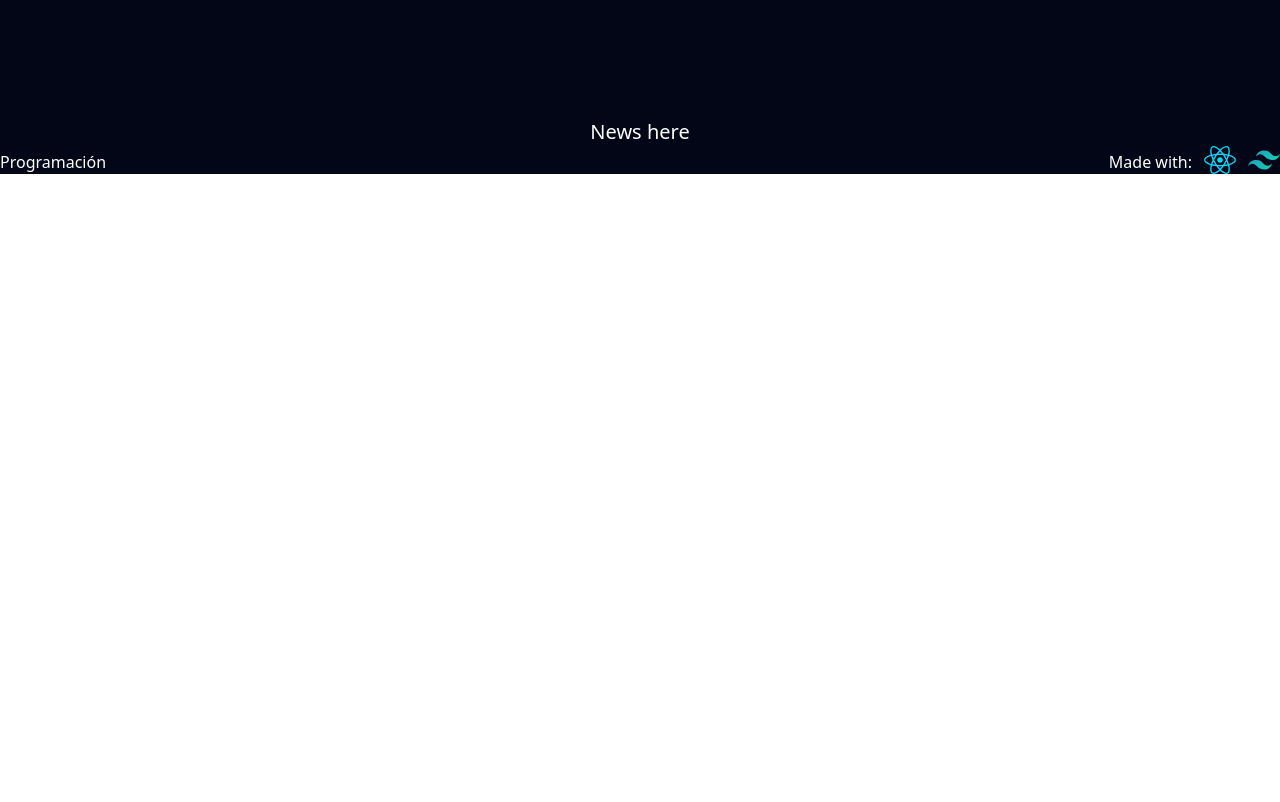
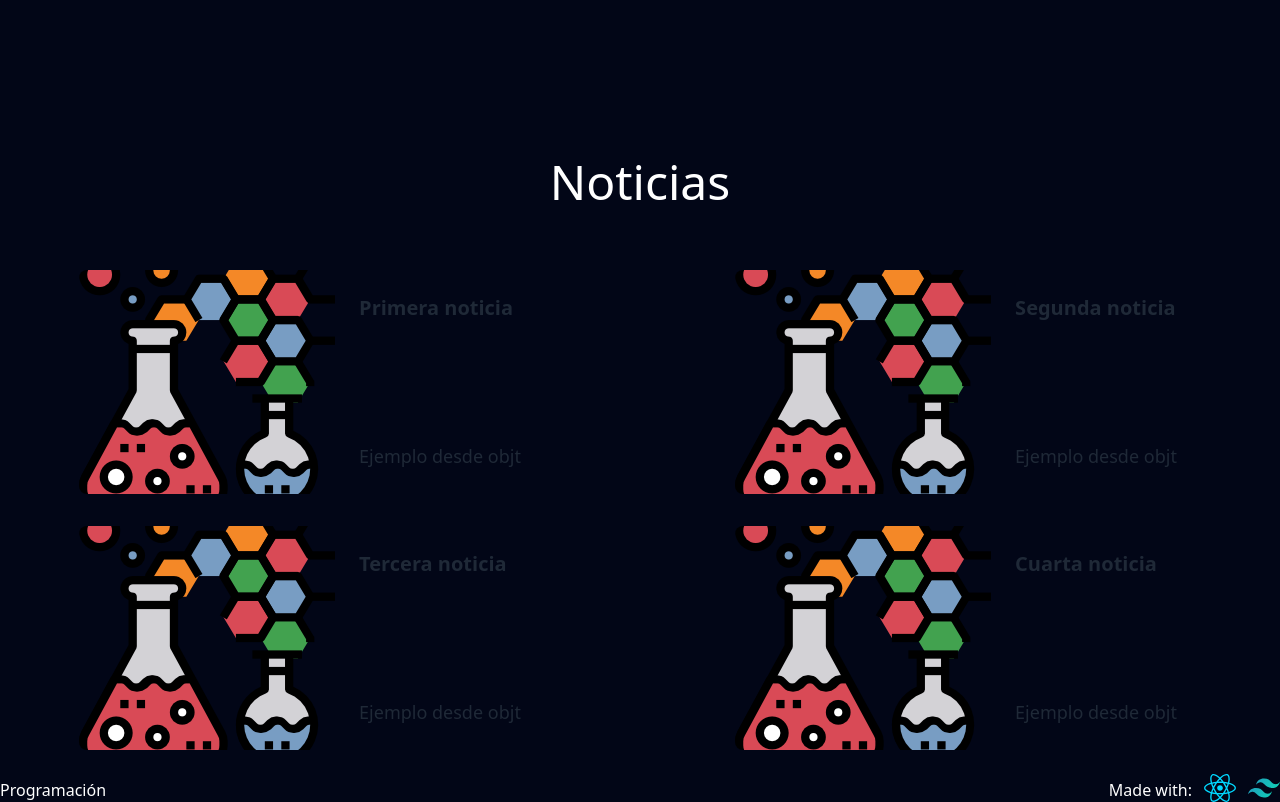
Before and after one commit to leonardoMD2/web-react-tec, a React (Vite) app: page / in a window 1280 px wide. Shown: the part 1390-2192 px from the top of the page. Before the commit the page ends 1564 px from the top, so only its background shows below. Built offline with nearby package versions, Linux system fonts and the light colour scheme.

Commit message:
Querys rdy (espero). Creé la sección de noticias que no es más que la reulización de las entradas de blog. Por otro lado, creé un archivo noticias.json para poder guardar los datos de las entradas que aparecen en el blog, la lógica es primera para la primera entrada, segunda, etc.

```diff
--- /dev/null
+++ b/src/main-components/datos-noticias.json
@@ -0,0 +1,26 @@
+{
+    "primera":
+    {
+    "urlImg1": "/matraz.png",
+    "mainText1": "Primera noticia",
+    "secondaryText1": "Ejemplo desde objt"
+  },
+  "segunda":
+  {
+  "urlImg1": "/matraz.png",
+  "mainText1": "Segunda noticia",
+  "secondaryText1": "Ejemplo desde objt"
+},
+    "tercera":
+{
+"urlImg1": "/matraz.png",
+"mainText1": "Tercera noticia",
+"secondaryText1": "Ejemplo desde objt"
+},
+    "cuarta":
+{
+"urlImg1": "/matraz.png",
+"mainText1": "Cuarta noticia",
+"secondaryText1": "Ejemplo desde objt"
+}
+}
--- a/src/main-components/prog.jsx
+++ b/src/main-components/prog.jsx
@@ -1,5 +1,5 @@
 import '../css/index.css'
-import {Title, MainFooter, NavMain, TitleSecondary, CardLittle, ButtonDownloadDC} from "./usefull-components.jsx"
+import {Title, MainFooter, NavMain, TitleSecondary, CardLittle, ButtonDownloadDC, ContainerGridResponsive, BlogCard} from "./usefull-components.jsx"
 import jsonDataMaterias from './datos-materias.json'
 import jsonDataProyectos from './datos-proyectos.json'
 
@@ -18,7 +18,7 @@ const AppProg = ({mainText,urlImg}) => {
             <ContainerGridResponsive urlImg1={jsonDataProyectos.dataProgram[0].urlImg1} mainText1={jsonDataProyectos.dataProgram[0].mainText1} secondaryText1={jsonDataProyectos.dataProgram[0].secondaryText1}
                 urlImg2={jsonDataProyectos.dataProgram[1].urlImg1} mainText2={jsonDataProyectos.dataProgram[1].mainText1} secondaryText2={jsonDataProyectos.dataProgram[1].secondaryText1}
                 urlImg3={jsonDataProyectos.dataProgram[2].urlImg1} mainText3={jsonDataProyectos.dataProgram[2].mainText1} secondaryText3={jsonDataProyectos.dataProgram[2].secondaryText1}
-                urlImg4={jsonDataProyectos.dataProgram[3].urlImg1} mainText4={jsonDataProyectos.dataProgram[3].mainText1} secondaryText4={jsonDataProyectos.dataProgram[3].secondaryText1}
+                urlImg4={jsonDataProyectos.dataProgram[3].urlImg1} mainText4={jsonDataProyectos.dataProgram[3].mainText1} secondaryText4={jsonDataProyectos.dataProgram[3].secondaryText1} btn={true}
             />
             <TitleSecondary title='Laboratorios específicos'/>
 
@@ -28,54 +28,13 @@ const AppProg = ({mainText,urlImg}) => {
                     <CardLittle division='6to Año' labNombre1={jsonDataMaterias.dataProgramMat[2].materia1} labNombre2={jsonDataMaterias.dataProgramMat[2].materia2} labNombre3={jsonDataMaterias.dataProgramMat[2].materia3} labNombre4={jsonDataMaterias.dataProgramMat[2].materia4}/>
                     <CardLittle division='7mo Año' labNombre1={jsonDataMaterias.dataProgramMat[3].materia1} labNombre2={jsonDataMaterias.dataProgramMat[3].materia2} labNombre3={jsonDataMaterias.dataProgramMat[3].materia3} labNombre4={jsonDataMaterias.dataProgramMat[3].materia4}/>
                 </section>
-
         <MainFooter/>
       </main>
     )
 }
 
 
-const BlogCard = ({mainText="Enlace al diseño curricular de Técnico en programación", secondaryText="",urlImg, btn}) => {
-    if (btn){
-        return (
-            <div className="lg:flex">
-            <img className="object-cover w-full h-56 rounded-lg lg:w-64" src={urlImg} alt=""/>
 
-            <div className="flex flex-col justify-between py-6 lg:mx-6">
-                <p href="#" className="text-xl font-semibold text-gray-800 dark:text-white ">
-                    {mainText}
-                    <p className='text-lg font-light text-gray-800 dark:text-white'>{secondaryText}</p>
-                </p>
-                <ButtonDownloadDC/>
-            </div>
-        </div>
-        )
-    }else{
-        return (
-            <div className="lg:flex">
-            <img className="object-cover w-full h-56 rounded-lg lg:w-64" src={urlImg} alt=""/>
-
-            <div className="flex flex-col justify-between py-6 lg:mx-6">
-                <p href="#" className="text-xl font-semibold text-gray-800 dark:text-white ">
-                    {mainText}
-                </p>
-                <p className='text-lg font-light text-gray-800 dark:text-white'>{secondaryText}</p>
-            </div>
-        </div>
-        )
-    }
-
-}
-const ContainerGridResponsive = ({urlImg1="",urlImg2="",urlImg3="",urlImg4="", mainText1="", mainText2="",mainText3="",mainText4="", secondaryText1="",secondaryText2="",secondaryText3="",secondaryText4=""}) => {
-    return (
-        <section className="grid grid-cols-1 gap-8 mt-8 md:mt-16 md:grid-cols-2">
-            <BlogCard mainText={mainText1} secondaryText={secondaryText1} urlImg={urlImg1}/>
-            <BlogCard mainText={mainText2} secondaryText={secondaryText2} urlImg={urlImg2}/>
-            <BlogCard mainText={mainText3} secondaryText={secondaryText3} urlImg={urlImg3}/>
-            <BlogCard mainText={mainText4} secondaryText={secondaryText4} urlImg={urlImg4} btn={true}/>
-        </section>
-    )
-}
 
 export {
     AppProg,
--- a/src/main-components/quim.jsx
+++ b/src/main-components/quim.jsx
@@ -1,8 +1,8 @@
 import '../css/index.css'
-import {Title, MainFooter, NavMain, TitleSecondary, CardLittle, ButtonDownloadDC} from "./usefull-components.jsx"
-import { ContainerGridResponsive, BlogCard } from './prog.jsx'
+import {Title, MainFooter, NavMain, TitleSecondary, CardLittle, ButtonDownloadDC, ContainerGridResponsive, BlogCard} from "./usefull-components.jsx"
 import  dataQuimicaProyectos  from './datos-proyectos.json'
 import  dataQuimicaMateria from './datos-materias.json'
+
 
 const AppQuim = () => {
     return(
@@ -15,11 +15,11 @@ const AppQuim = () => {
             <ContainerGridResponsive urlImg1={dataQuimicaProyectos.dataQuimica[0].urlImg1} mainText1={dataQuimicaProyectos.dataQuimica[0].mainText1} secondaryText1={dataQuimicaProyectos.dataQuimica[0].secondaryText1}
                                     urlImg2={dataQuimicaProyectos.dataQuimica[1].urlImg1} mainText2={dataQuimicaProyectos.dataQuimica[1].mainText1} secondaryText2={dataQuimicaProyectos.dataQuimica[1].secondaryText1}
                                     urlImg3={dataQuimicaProyectos.dataQuimica[2].urlImg1} mainText3={dataQuimicaProyectos.dataQuimica[2].mainText1} secondaryText3={dataQuimicaProyectos.dataQuimica[2].secondaryText1}
-                                    urlImg4={dataQuimicaProyectos.dataQuimica[3].urlImg1} mainText4={dataQuimicaProyectos.dataQuimica[3].mainText1} secondaryText4={dataQuimicaProyectos.dataQuimica[3].secondaryText1}
+                                    urlImg4={dataQuimicaProyectos.dataQuimica[3].urlImg1} mainText4={dataQuimicaProyectos.dataQuimica[3].mainText1} secondaryText4={dataQuimicaProyectos.dataQuimica[3].secondaryText1} btn={true}
             />
             <TitleSecondary title='Laboratorios específicos'/>
 
-                <section className='grid sm:grid-cols-2 xl:grid-cols-4 place-items-center py-6 grid-cols-1 gap-8'>
+                <section className={"grid sm:grid-cols-2 xl:grid-cols-4 place-items-center py-6 grid-cols-1 gap-8"}>
                     <CardLittle division='4to Año' labNombre1={dataQuimicaMateria.dataQuimicaMat[0].materia1} labNombre2={dataQuimicaMateria.dataQuimicaMat[0].materia2} labNombre3={dataQuimicaMateria.dataQuimicaMat[0].materia3} labNombre4={dataQuimicaMateria.dataQuimicaMat[0].materia4}/>
                     <CardLittle division='5to Año' labNombre1={dataQuimicaMateria.dataQuimicaMat[1].materia1} labNombre2={dataQuimicaMateria.dataQuimicaMat[1].materia2} labNombre3={dataQuimicaMateria.dataQuimicaMat[1].materia3} labNombre4={dataQuimicaMateria.dataQuimicaMat[1].materia4}/>
                     <CardLittle division='6to Año' labNombre1={dataQuimicaMateria.dataQuimicaMat[2].materia1} labNombre2={dataQuimicaMateria.dataQuimicaMat[2].materia2} labNombre3={dataQuimicaMateria.dataQuimicaMat[2].materia3} labNombre4={dataQuimicaMateria.dataQuimicaMat[2].materia4}/>
--- a/src/main-components/usefull-components.jsx
+++ b/src/main-components/usefull-components.jsx
@@ -1,5 +1,7 @@
 import React from 'react'
 import { Link } from 'react-router-dom'
+
+
 const classBtnHover = `inline-block
 py-2
 px-7
@@ -264,9 +266,45 @@ const ButtonDownloadDC = () => {
    )
 }
 
-const News = ({title, text}) => {
-   return(
-      <h1 className='text-white text-xl text-center'>News here </h1>
+const BlogCard = ({mainText="Enlace al diseño curricular de Técnico en programación", secondaryText="",urlImg, btn}) => {
+   if (btn){
+       return (
+           <div className="lg:flex">
+           <img className="object-cover w-full h-56 rounded-lg lg:w-64" src={urlImg} alt=""/>
+
+           <div className="flex flex-col justify-between py-6 lg:mx-6">
+               <p href="#" className="text-xl font-semibold text-gray-800 dark:text-white ">
+                   {mainText}
+                   <p className='text-lg font-light text-gray-800 dark:text-white'>{secondaryText}</p>
+               </p>
+               <ButtonDownloadDC/>
+           </div>
+       </div>
+       )
+   }else{
+       return (
+           <div className="lg:flex">
+           <img className="object-cover w-full h-56 rounded-lg lg:w-64" src={urlImg} alt=""/>
+
+           <div className="flex flex-col justify-between py-6 lg:mx-6">
+               <p href="#" className="text-xl font-semibold text-gray-800 dark:text-white ">
+                   {mainText}
+               </p>
+               <p className='text-lg font-light text-gray-800 dark:text-white'>{secondaryText}</p>
+           </div>
+       </div>
+       )
+   }
+
+}
+const ContainerGridResponsive = ({urlImg1="",urlImg2="",urlImg3="",urlImg4="", mainText1="", mainText2="",mainText3="",mainText4="", secondaryText1="",secondaryText2="",secondaryText3="",secondaryText4="", btn=false}) => {
+   return (
+       <section className={"grid sm:grid-cols-2 lg:grid-cols-2 place-items-center py-6 grid-cols-1 gap-8"}>
+           <BlogCard mainText={mainText1} secondaryText={secondaryText1} urlImg={urlImg1}/>
+           <BlogCard mainText={mainText2} secondaryText={secondaryText2} urlImg={urlImg2}/>
+           <BlogCard mainText={mainText3} secondaryText={secondaryText3} urlImg={urlImg3}/>
+           <BlogCard mainText={mainText4} secondaryText={secondaryText4} urlImg={urlImg4} btn={btn}/>
+       </section>
    )
 }
 export {
@@ -279,5 +317,6 @@ export {
     TitleSecondary,
     ButtonDownloadDC,
     classBtnHover,
-    News
+    ContainerGridResponsive,
+    BlogCard
 }
--- a/src/routes/AppMain.jsx
+++ b/src/routes/AppMain.jsx
@@ -1,5 +1,7 @@
 import { useState } from 'react'
-import { MainCards, LayoutMain, MainFooter, NavMain, News } from '../main-components/usefull-components'
+import { MainCards, LayoutMain, MainFooter, NavMain , TitleSecondary} from '../main-components/usefull-components'
+import { ContainerGridResponsive } from '../main-components/prog'
+import dataNoticias from '../main-components/datos-noticias.json'
 
 const ProgLink = "/programacion.html"
 
@@ -11,7 +13,13 @@ function App() {
       <NavMain/>
       <LayoutMain/>
       <MainCards />
-      <News/>
+      <TitleSecondary title={"Noticias"}/>
+      <ContainerGridResponsive urlImg1={dataNoticias.primera.urlImg1} mainText1={dataNoticias.primera.mainText1} secondaryText1={dataNoticias.primera.secondaryText1}
+                                    urlImg2={dataNoticias.segunda.urlImg1} mainText2={dataNoticias.segunda.mainText1} secondaryText2={dataNoticias.segunda.secondaryText1}
+                                    urlImg3={dataNoticias.tercera.urlImg1} mainText3={dataNoticias.tercera.mainText1} secondaryText3={dataNoticias.tercera.secondaryText1}
+                                    urlImg4={dataNoticias.cuarta.urlImg1} mainText4={dataNoticias.cuarta.mainText1} secondaryText4={dataNoticias.cuarta.secondaryText1}
+            />
+
       <MainFooter/>
     </main>
 
```
